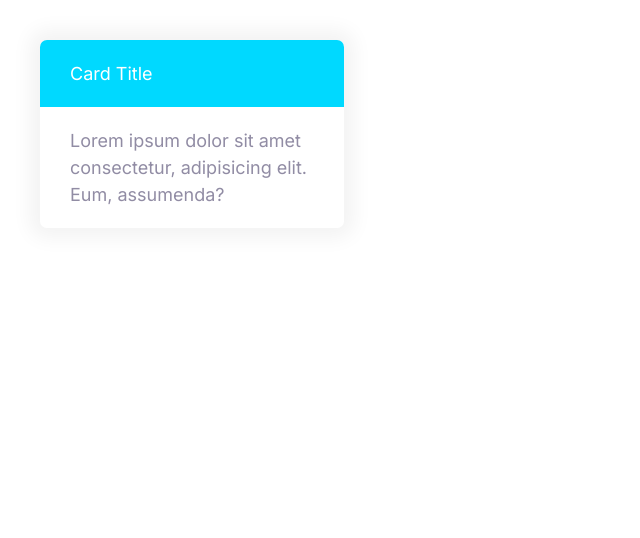
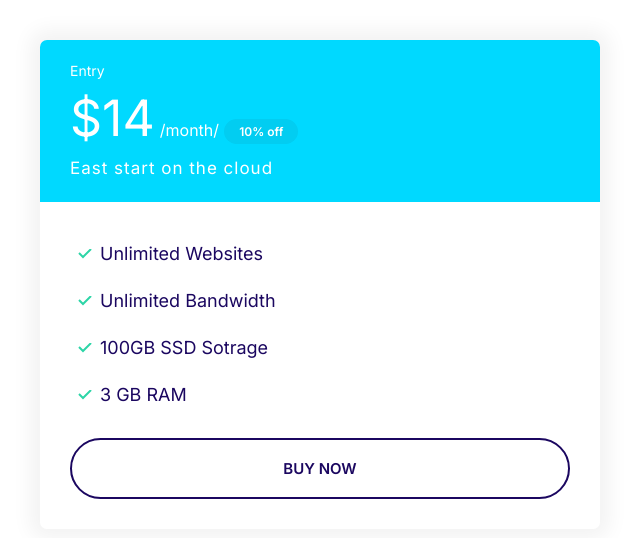
Before and after one commit to Ale-199/Moshify, a plain HTML site: page index.html in a window 1280 px wide. Shown: the whole page, without its empty margins (0-640 px from the left). Drawn offline with Linux system fonts and the light colour scheme.

Commit message:
building plan component

```diff
--- a/CSS/styles.css
+++ b/CSS/styles.css
@@ -179,6 +179,7 @@ adjusting the styles for mobile and desktop.
 
 .badge--small {
   font-size: 1.6rem;
+  padding: 0.5rem 1.5rem;
 }
 
 @media screen and (min-width: 1024px) {
@@ -309,7 +310,7 @@ adjusting the styles for mobile and desktop.
   color: #fff;
 }
 
-.btn-block {
+.btn--block {
   width: 100%;
   /*anchor element is inline by default. if you give them a width, that is not gonna work.
   so use the inline-block, to make the button show as block
@@ -398,3 +399,56 @@ adjusting the styles for mobile and desktop.
   background: var(--color-secondary);
   color: #fff;
 }
+
+.card--secondary .badge--secondary {
+  background: #02cdf1;
+}
+
+/*--------------------------------------------------------------------------------------------------------------------*/
+/* Plan */
+.plan__name {
+  color: #fff;
+  margin: 0;
+  font-weight: 500;
+  font-size: 2.4rem;
+}
+
+.plan__price {
+  font-size: 6rem;
+}
+
+.plan_billing-cycle {
+  font-size: 2.4rem;
+  font-weight: 300;
+  opacity: 0.8;
+  margin-right: 1rem;
+}
+
+.plan__description {
+  font-size: 2rem;
+  font-weight: 300;
+  letter-spacing: 1px;
+  display: block;
+}
+
+.plan .list__item {
+  margin-bottom: 2rem;
+}
+
+@media screen and (min-width: 1024px) {
+  .plan__name {
+    font-size: 1.4rem;
+  }
+
+  .plan__price {
+    font-size: 5rem;
+  }
+
+  .plan__billing-cycle {
+    font-size: 1.6rem;
+  }
+
+  .plan__description {
+    font-size: 1.7rem;
+  }
+}
--- a/index.html
+++ b/index.html
@@ -15,17 +15,30 @@
     <link rel="stylesheet" href="CSS/styles.css" />
   </head>
   <body>
-    <div style="width: 30%; padding: 4rem">
-      <div class="card card--secondary">
-
+    <div class="plan">
+      <div style="width: 50%; padding: 4rem">
+        <div class="card card--secondary">
           <!--reason why using double underscores, because the header is an element inside this block,so it
-        cannot exist on its own outside of this block, or outside of this component. 是固定在card里面的header-->
-        <header class="card__header">Card Title</header>
-        <div class="card__body">
-          Lorem ipsum dolor sit amet consectetur, adipisicing elit. Eum,
-          assumenda?
+          cannot exist on its own outside of this block, or outside of this component. 是固定在card里面的header-->
+          <header class="card__header">
+            <h3 class="plan__name">Entry</h3>
+            <span class="plan__price">$14</span>
+            <span class="plan__billing-cycle">/month/</span>
+            <span class="badge badge--secondary badge--small">10% off</span>
+            <span class="plan__description">East start on the cloud</span>
+          </header>
+          <div class="card__body">
+            <ul class="list list--tick">
+              <li class="list__item ">Unlimited Websites</li>
+              <li class="list__item ">Unlimited Bandwidth</li>
+              <li class="list__item ">100GB SSD Sotrage</li>
+              <li class="list__item ">3 GB RAM</li>
+            </ul>
+            <button class="btn btn--outline btn--block">Buy now</button>
+          </div>
         </div>
       </div>
     </div>
+
   </body>
 </html>
```
Also changed, not shown: components/plan.html (added, +24 -0 lines).
